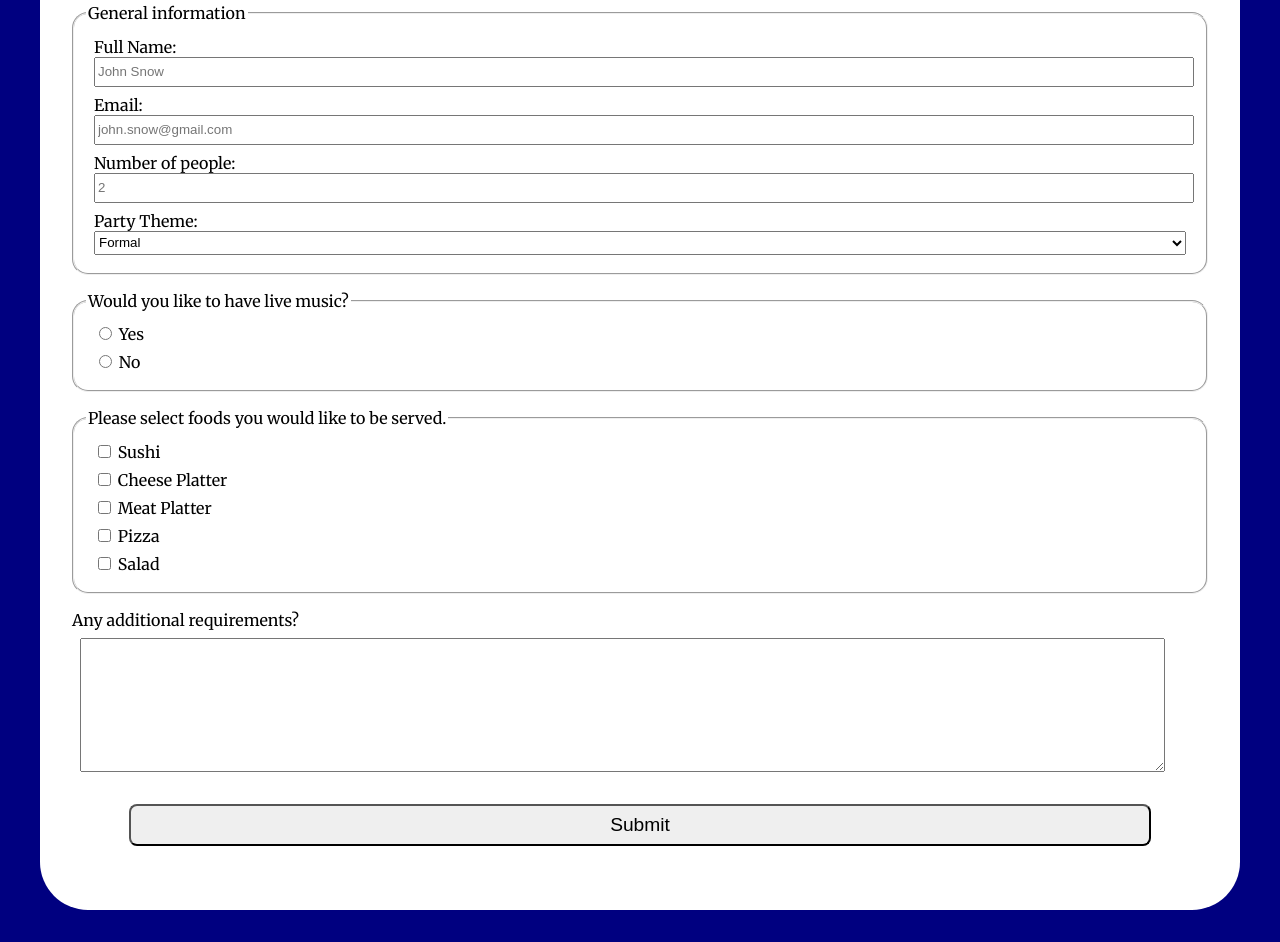
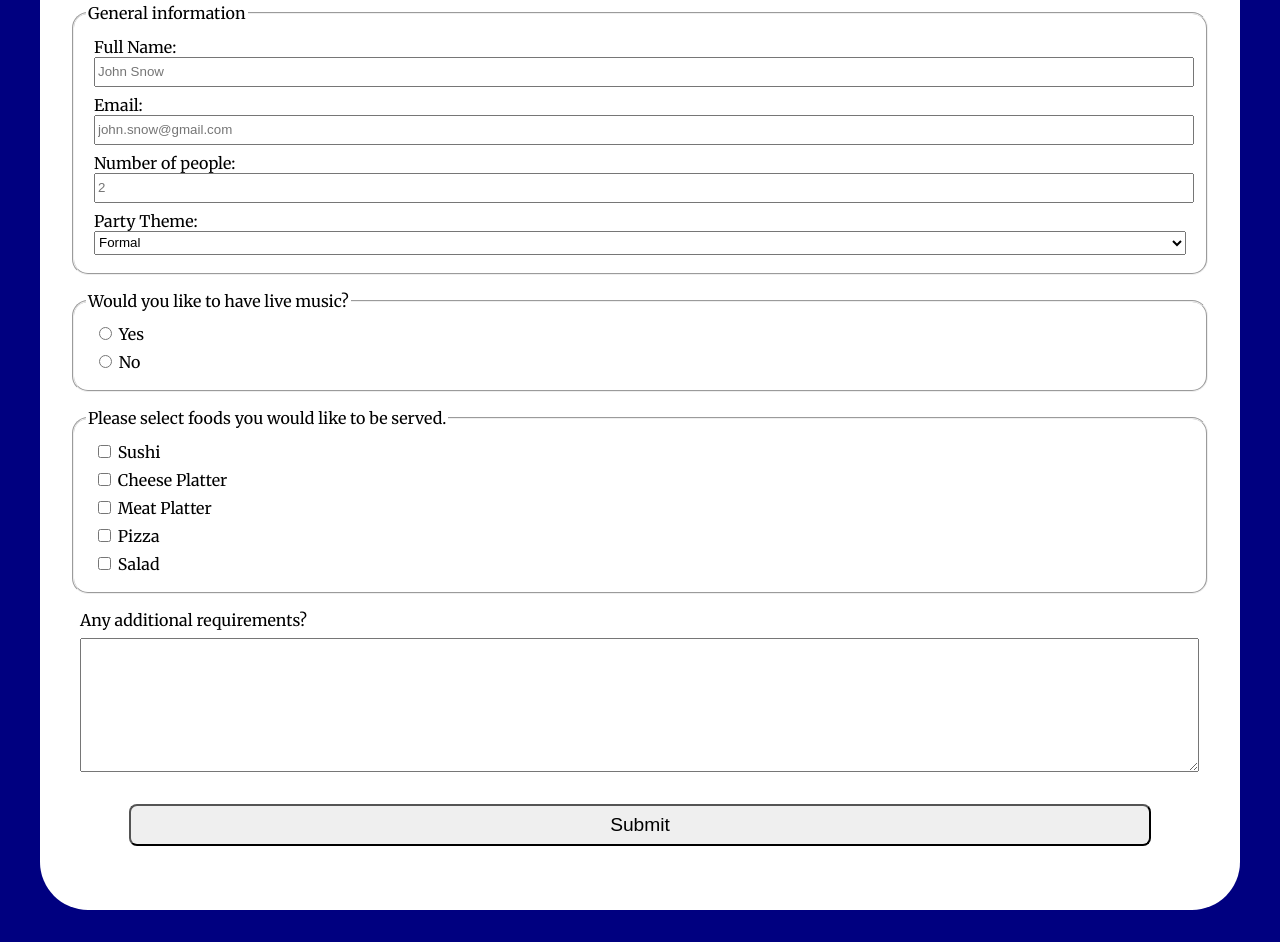
Before and after one commit to r-janovskis/freecodecamp, a plain HTML site: page survery_form/index.html in a window 1280 px wide. Shown: the part 205-1147 px from the top of the page. Drawn offline with Linux system fonts and the light colour scheme.

Commit message:
Adjusted style for textarea

```diff
--- a/survery_form/styles/style.css
+++ b/survery_form/styles/style.css
@@ -47,11 +47,15 @@ select,
   height: 1.5rem;
 }
 
+textarea,
+label[for="extras"] {
+  margin: 0.5rem;
+}
+
 textarea {
   display: block;
-  width: 95%;
+  width: 98%;
   min-height: 8rem;
-  margin: 0.5rem;
 }
 
 #submit {
```
